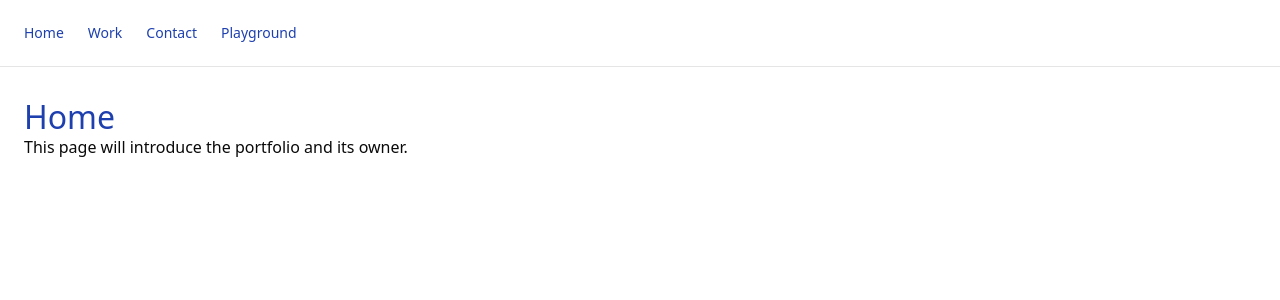
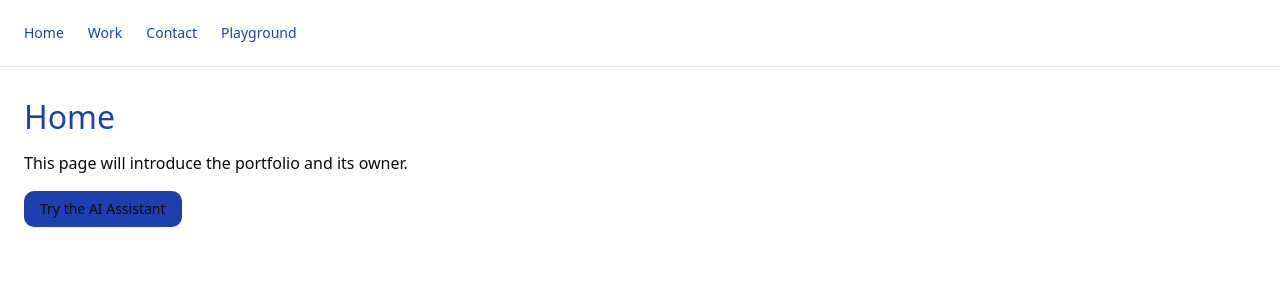
Before and after one commit to Priscila-Santos/priscila-portfolio, a Next.js app: page / in a window 1280 px wide. Shown: the top 300 px of the page. Built offline with nearby package versions, Linux system fonts and the light colour scheme.

Commit message:
feat(chat ai): add CTA: Try the AI Assistant

```diff
--- a/app/page.tsx
+++ b/app/page.tsx
@@ -1,8 +1,16 @@
+import Link from "next/link";
+
 export default function HomePage() {
   return (
-    <section className="px-page-x py-section">
+    <section className="space-y-4 px-page-x py-section">
       <h1 className="text-display text-primary">Home</h1>
       <p>This page will introduce the portfolio and its owner.</p>
+      <Link
+        href="/ai"
+        className="inline-flex rounded-lg bg-primary px-4 py-2 text-sm font-medium text-primary-foreground transition-colors hover:bg-primary/80 focus-visible:outline-none focus-visible:ring-2 focus-visible:ring-ring"
+      >
+        Try the AI Assistant
+      </Link>
     </section>
   );
 }
```
